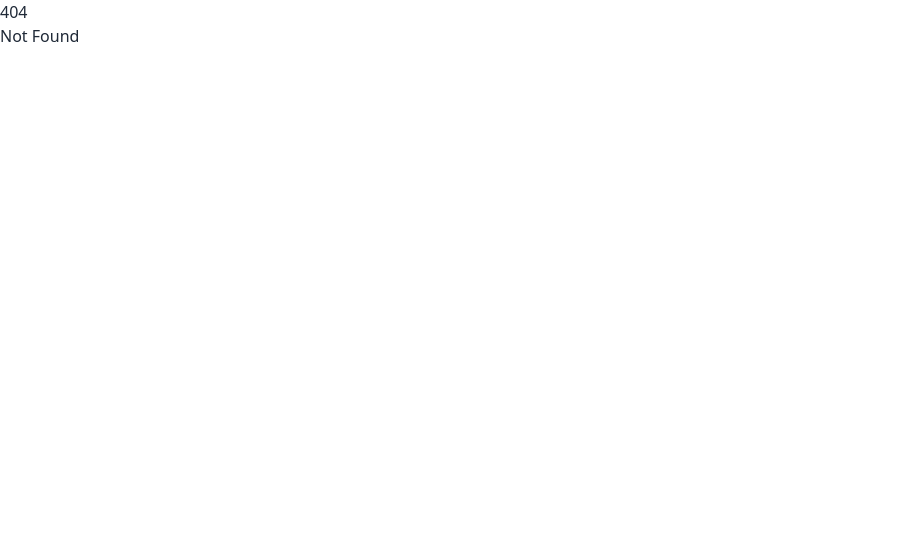
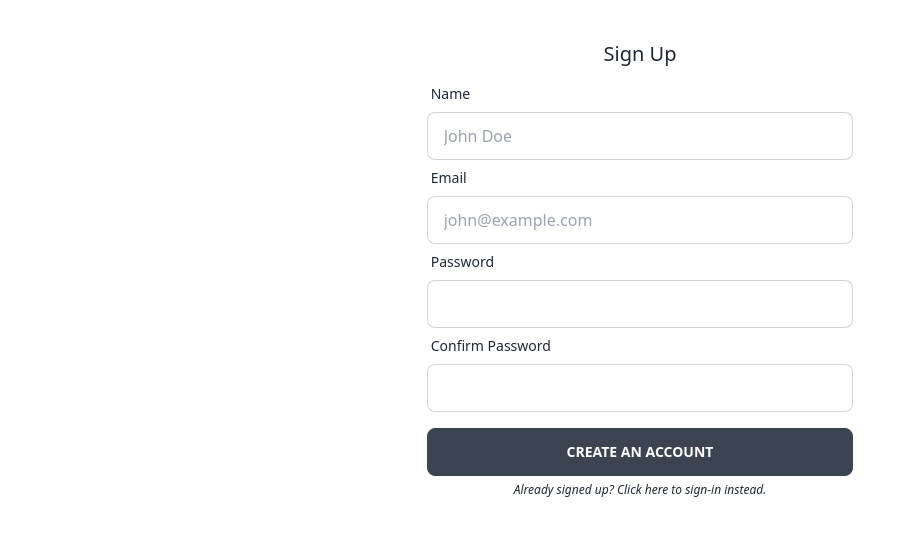
Before and after one commit to behlingxiu/pet-hub-frontend, a SvelteKit app: page /users in a window 1280 px wide. Before the commit this address had no page. Shown: the top 536 px of the page, without its empty margins (0-916 px from the left). Built offline with nearby package versions, Linux system fonts and the light colour scheme.

Commit message:
update theme color

```diff
--- a/src/routes/+layout.svelte
+++ b/src/routes/+layout.svelte
@@ -2,4 +2,6 @@
     import "../app.css";
 </script>
 
-<slot />
+<main>
+    <slot />
+</main>
--- a/src/routes/+page.svelte
+++ /dev/null
@@ -1,11 +0,0 @@
-<h1 class="text-3xl font-bold underline">
-    Welcome to SvelteKit
-</h1>
-
-<style lang="postcss">
-    :global(html) {
-      background-color: theme(colors.gray.100);
-    }
-</style>
-
-<p>Visit <a href="https://kit.svelte.dev">kit.svelte.dev</a> to read the documentation</p>
--- /dev/null
+++ b/src/routes/users/+page.svelte
@@ -0,0 +1,71 @@
+<script>
+
+</script>
+
+
+<div class="container mt-3 lg:mt-10 px-2 lg:px-0 mx-auto">
+    <h1 class = "text-center text-xl">Sign Up</h1>
+
+    <div class= "flex flex-col justify-center items-center mt-2">
+        <form class="w-1/3"></form>
+            <div class="form-control w-1/3">
+                <label class= "label label-text" for="name">Name</label>
+                <input
+                    type="text"
+                    name="name"
+                    placeholder="John Doe"
+                    class="input input-bordered"
+                />
+                <!-- {#if 'name' in formErrors}
+                    <label class="label" for="name">
+                        <span class="label-text-alt text-red-500">{formErrors['name']}</span>
+                    </label>
+                {/if} -->
+            </div>
+
+            <div class="form-control w-1/3">
+                <label class= "label label-text" for="email">Email</label>
+                <input
+                    type="email"
+                    name="email"
+                    placeholder="john@example.com"
+                    class="input input-bordered"
+                />
+                <!-- {#if 'email' in formErrors}
+                    <label class="label" for="email">
+                        <span class="label-text-alt text-red-500">{formErrors['email']}</span>
+                    </label>
+                {/if} -->
+            </div>
+
+            <div class="form-control w-1/3">
+                <label class= "label label-text" for="password">Password</label>
+                <input
+                    type="password"
+                    name="password"
+                    placeholder=""
+                    class="input input-bordered"
+                />
+            </div>
+
+            <div class="form-control w-1/3">
+                <label class= "label label-text" for="confirmPassword">Confirm Password</label>
+                <input
+                    type="password"
+                    name="confirmPassword"
+                    placeholder=""
+                    class="input input-bordered"
+                />
+            </div>
+
+            <div class="form-control mt-4 w-1/3">
+                <button class="btn border-pink300 bg-pink300 hover:bg-pink400 hover:border-pink400">CREATE AN ACCOUNT</button>
+            </div>
+
+            <div class="text-center">
+                <a class="link-hover italic text-xs" href="/sign-in"
+                    >Already signed up? Click here to sign-in instead.</a
+                >
+            </div>
+    </div>
+</div>
--- a/tailwind.config.cjs
+++ b/tailwind.config.cjs
@@ -2,6 +2,13 @@
 module.exports = {
   content: ['./src/**/*.{html,js,svelte,ts}'],
   theme: {
+    colors: {
+      'rose100' : '#ffe4e6',
+      'rose200' : '#fecdd3',
+      'rose300' : '#fda4af',
+      'rose400' : '#fb7185',
+      'gray100' : '#f3f4f6'
+    },
     extend: {},
   },
   plugins: [require("daisyui")],
```
